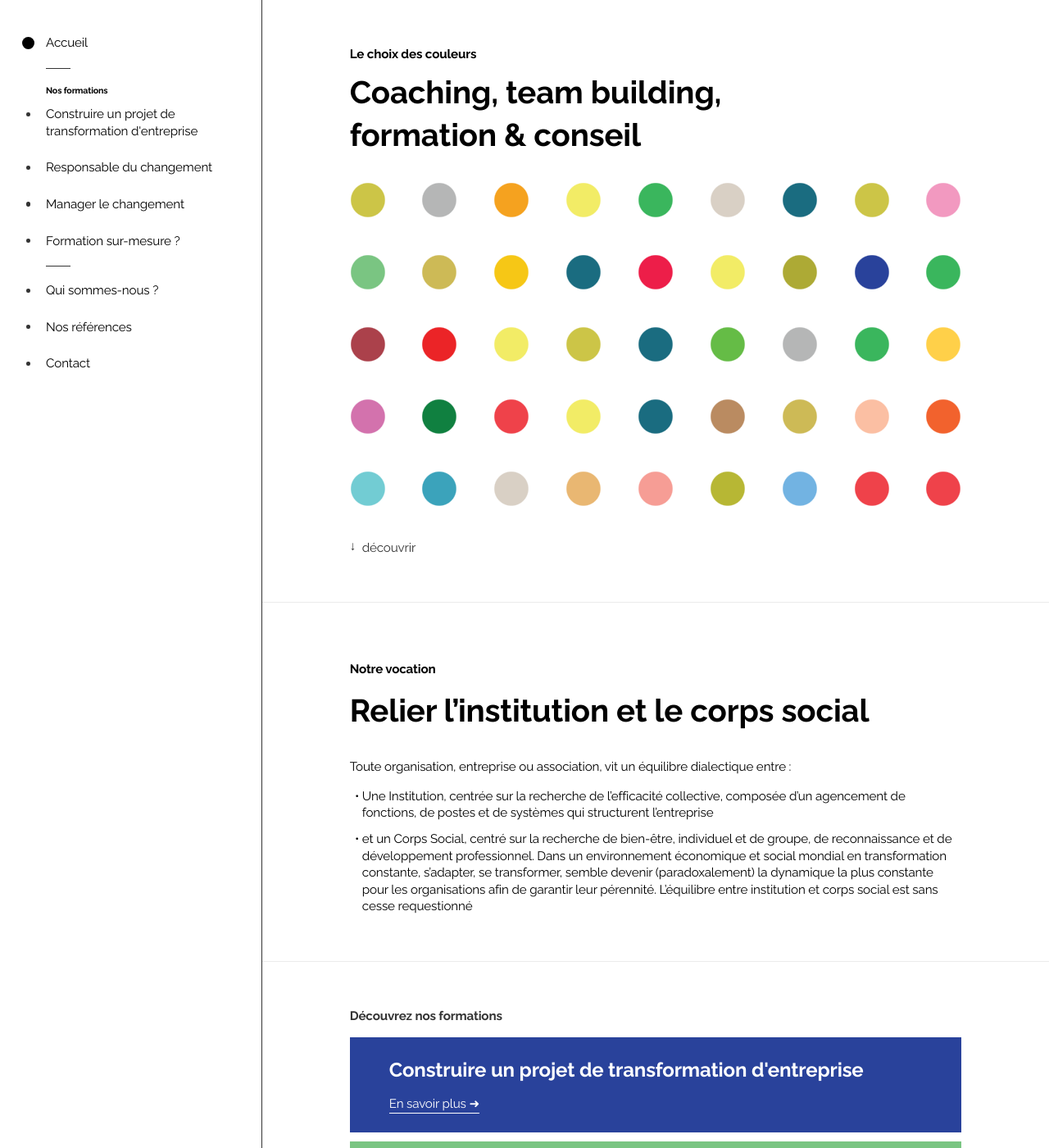
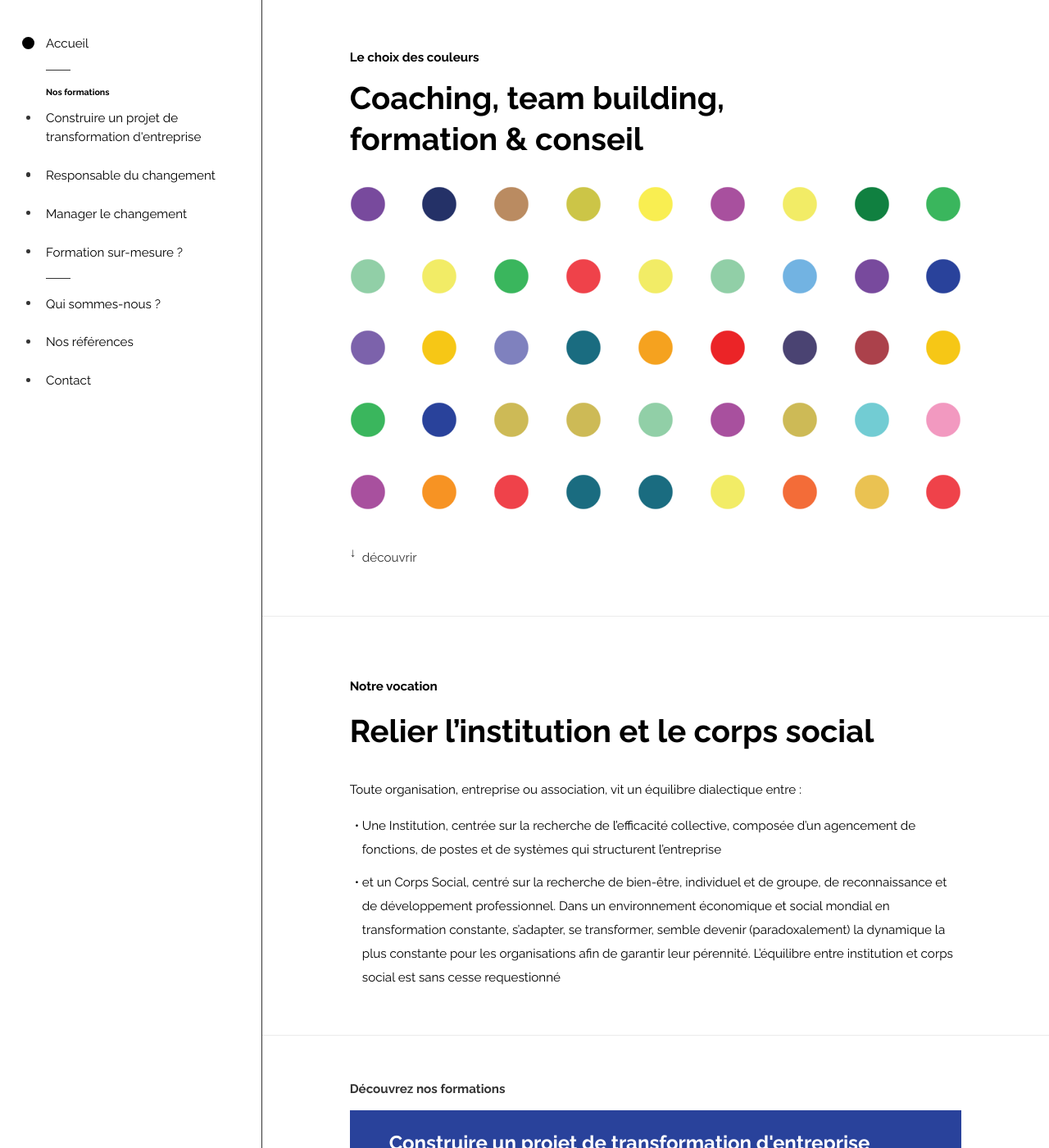
Before and after one commit to hugo-perier/www-lechoixdescouleurs, a Jekyll site: the page built from index.md, in a window 1280 px wide and 1400 px high. Shown: the whole window at 82% size. Built offline with Jekyll 4.4.1, drawn with Linux system fonts in a browser that asks for light colours; nearby versions of some CDN libraries.

Commit message:
Ajustement de la line-height

```diff
--- a/_sass/_menu.sass
+++ b/_sass/_menu.sass
@@ -1,5 +1,6 @@
 nav
   box-shadow: -1px 0 0 $grey inset
+  line-height: 1.5
 
   ul
     list-style-type: none
--- a/_sass/index.sass
+++ b/_sass/index.sass
@@ -2,11 +2,13 @@
   box-sizing: border-box
   display: table
   margin: 0
-  font-family: 'Raleway', sans-serif
+  font-family: 'Raleway', Helvetica, Arial, sans-serif
   font-size: $font-normal
   font-weight: $regular
-  letter-spacing: -.01em
-  line-height: 1.35
+  line-height: 1.9
+  text-rendering: optimizeLegibility
+  -moz-osx-font-smoothing: grayscale
+  -webkit-font-smoothing: antialiased
 
   > nav
     display: table-cell
@@ -21,6 +23,7 @@
 
 h2
   font-size: $font-extra-large
+  line-height: 1.3
   margin-top: 0
 
 main
@@ -33,6 +36,7 @@
 
   > section
     border-top: solid 1px $grey-light
+    line-height: 1.3
     margin: $section-vertical-padding calc(-#{$main-horizontal-padding})
     padding: $section-vertical-padding $main-horizontal-padding 0
 
```
